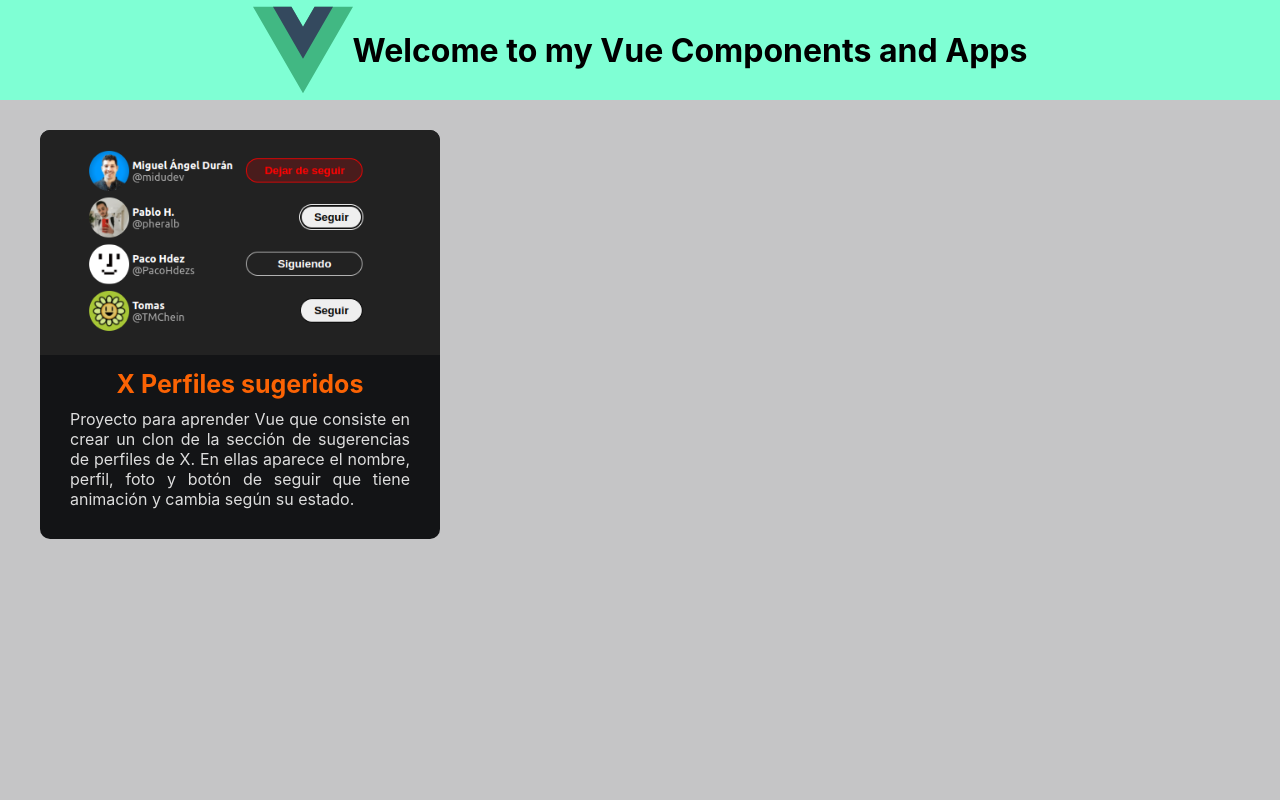
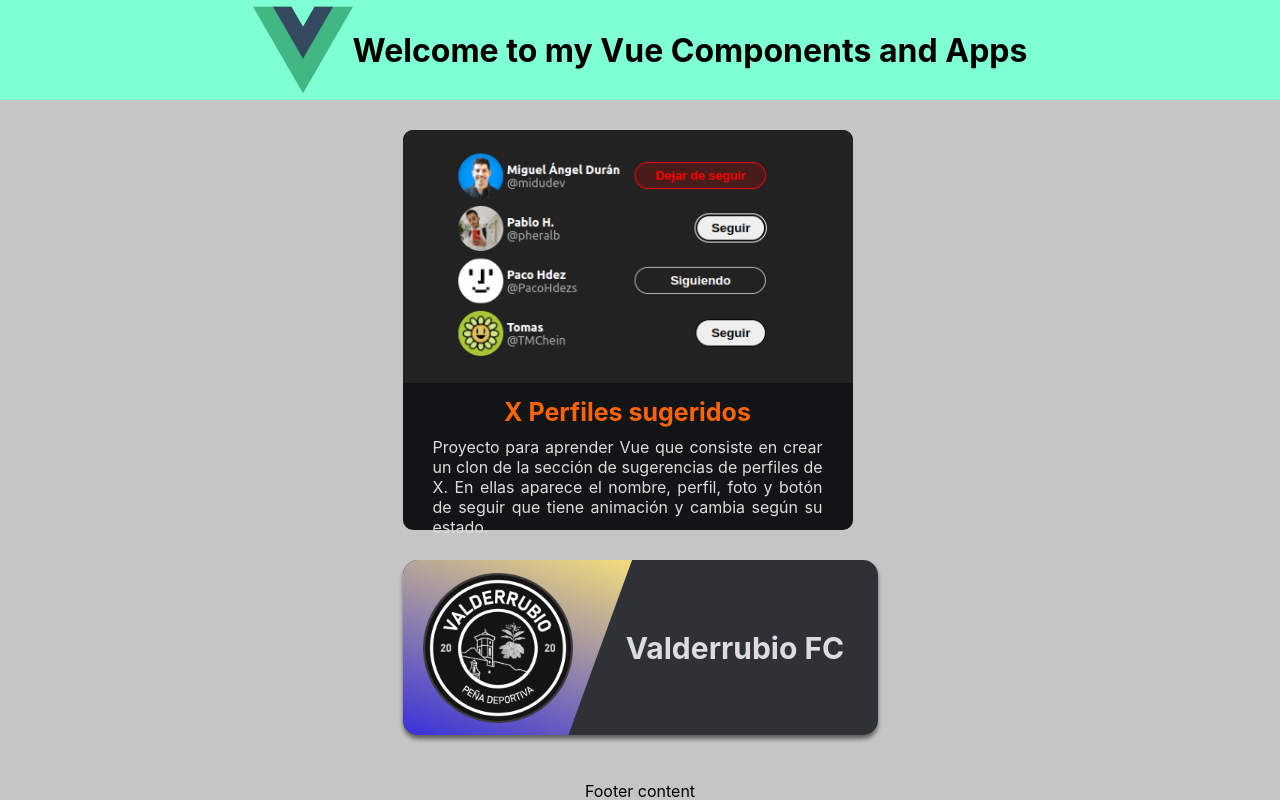
Before and after one commit to VictorPB/Learning-Vue, a Vue app: page / in a window 1280 px wide. Shown: the top 800 px of the page. Built offline with nearby package versions, Linux system fonts and the light colour scheme.

Commit message:
League List Team component almost finished

```diff
--- a/src/App.vue
+++ b/src/App.vue
@@ -1,16 +1,22 @@
 <script>
   import AppsPanel from './components/AppPanel.vue'
+  import TeamListItem from './components/TeamListItem.vue'
 
   export default {
     components: {
-      AppsPanel
+      AppsPanel,
+      TeamListItem
     },
     data() {
       return{
         title: "X Perfiles sugeridos",
         description: "Proyecto para aprender Vue que consiste en crear un clon de la sección de sugerencias de perfiles de X. En ellas aparece el nombre, perfil, foto y botón de seguir que tiene animación y cambia según su estado.",
         image: "/src/assets/x_follow_card.png",
-        alt: "Sección de sugerencias de perfiles de X."
+        alt: "Sección de sugerencias de perfiles de X.",
+
+        teamName: "Valderrubio FC",
+        teamImage: "/src/assets/peña.png",
+        gradientColors: ["#FFE974", "#1813EA"]
       }
     }
   }
@@ -26,6 +32,7 @@
 
   <main>
     <AppsPanel :title :description :image :alt/>
+    <TeamListItem :teamName :teamImage :gradientColors/>
   </main>
 
   <footer>
@@ -49,8 +56,7 @@
 
   main{
     display: grid;
-    grid-template-columns: repeat(3, 1fr);
-    grid-template-rows: repeat(3, 1fr);
+    gap:30px;
     margin: 30px;
   }
 
@@ -67,4 +73,13 @@
     }
   }
 
+  footer{
+    transition: background-color 0.5s, transform 0.5s;
+  }
+
+  footer:hover{
+    background-color: #4272bf;
+    transform: scale(2);
+  }
+
 </style>
--- a/src/components/AppPanel.vue
+++ b/src/components/AppPanel.vue
@@ -1,9 +1,9 @@
 <template>
 
-  <section class="AppPanel">
-    <img class="image" :alt="`Imagen del proyecto ${alt}`" :src="image" />
-    <p class="title"> {{title}} </p>
-    <p class="description"> {{description}} </p>
+  <section id="AppPanel">
+    <img id="image" :alt="`Imagen del proyecto ${alt}`" :src="image" />
+    <p id="title"> {{title}} </p>
+    <p id="description"> {{description}} </p>
   </section>
 
 </template>
@@ -34,16 +34,18 @@
 
 <style>
 
-  .AppPanel {
+  #AppPanel {
     background-color: #131416;
     border-radius: 10px;
     align-content: center;
     gap: 30px;
-    min-width: 300px;
-    max-width: 400px;
+    min-width: 350px;
+    max-width: 450px;
+    min-height: 300px;
+    max-height: 400px;
   }
 
-  .title {
+  #title {
     color: #FB6304;
     padding: 10px;
     text-align: center;
@@ -52,7 +54,7 @@
     margin: 0;
   }
 
-  .description {
+  #description {
     color: #dddddd;
     text-align: justify;
     font-size: 16px;
@@ -60,7 +62,7 @@
     margin: 0;
   }
 
-  .image {
+  #image {
     border-radius: 10px 10px 0 0;
     width: 100%;
   }
--- /dev/null
+++ b/src/components/TeamListItem.vue
@@ -0,0 +1,108 @@
+<template>
+  <section id="teamListItem">
+    <div id="gradient" :style="`background: linear-gradient(180deg, ${gradientColors[0]} 0%, ${gradientColors[1]} 100%);`"></div>
+    <img id="teamImage" :alt=" teamName" :src="teamImage" />
+    <p id="teamName"> {{teamName}} </p>
+  </section>
+</template>
+
+<script>
+export default {
+  props: {
+    teamName: {
+      type: String,
+      required: true
+    },
+    teamImage: {
+      type: String,
+      required: true
+    },
+    gradientColors:{
+      type: Array,
+      required: true
+    }
+  }
+}
+</script>
+
+<style>
+  #teamListItem {
+    background-color: #2E3136;
+    width: 475px;
+    height: 175px;
+    border-radius: 15px;
+    box-shadow: 0px 4px 4px 0px rgba(0, 0, 0, 0.50);
+    overflow: hidden;
+    display: grid;
+    grid-template-columns: 2fr 3fr;
+    grid-template-rows: 1fr;
+    align-items: center;
+    justify-items: center;
+    align-content: center;
+    position: relative;
+  }
+
+  #teamListItem:hover #teamImage{
+    transform: scale(1.1);
+  }
+
+  #teamListItem:hover #teamName{
+    background-image: linear-gradient(
+      -225deg,
+      #fff 30%,
+      #1813EA 35%,
+      #FFE974 55%,
+      #fff 60%
+    );
+    background-size: auto auto;
+    background-clip: border-box;
+    background-size: 300% auto;
+    color: #fff;
+    background-clip: text;
+
+    -webkit-background-clip: text;
+    -webkit-text-fill-color: transparent;
+    animation: textclip 1s linear 1 forwards;
+  }
+
+  @keyframes textclip {
+    to {
+      background-position: 100% center;
+    }
+  }
+
+  #gradient {
+    width: 220px;
+    height: 300px;
+    transform: rotate(20deg);
+
+    grid-row: 1 / 2;
+    grid-column: 1 / 2;
+    position: absolute;
+    left: -30px;
+  }
+
+  #teamImage {
+    width: 150px;
+    height: 150px;
+
+    grid-row: 1 / 2;
+    grid-column: 1 / 2;
+
+    position: absolute;
+    transition-duration: 0.3s;
+  }
+
+  #teamName {
+    color: #dddddd;
+    font-size: 30px;
+    font-weight: bold;
+    left: -50px;
+
+    grid-row: 1 / 2;
+    grid-column: 2 / 3;
+
+    transition-duration: 0.3s;
+  }
+
+</style>
```
Also changed, not shown: src/assets/peña.png (added).
